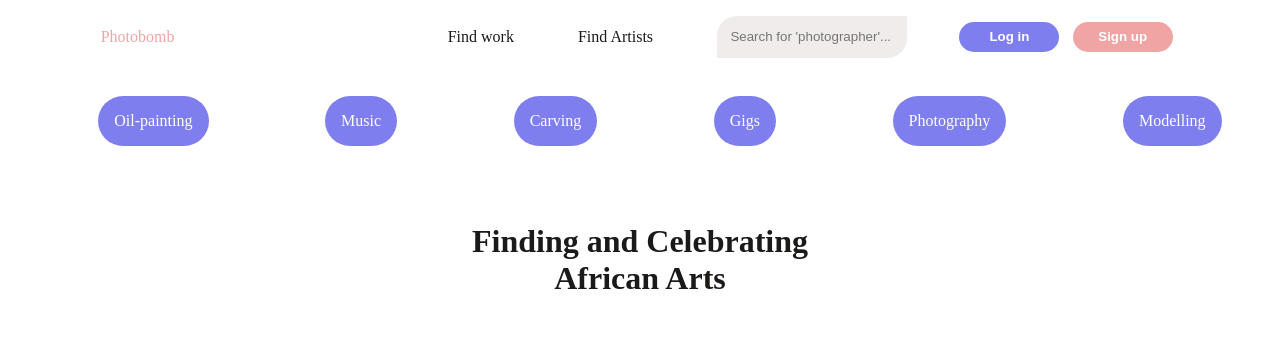
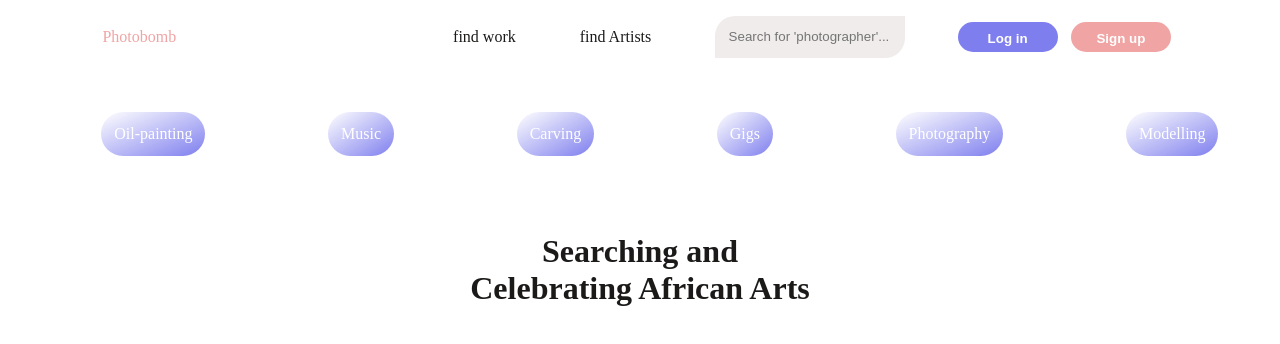
Before and after one commit to Olanrewajuemmanuel/photobomb, a React app: page / in a window 1280 px wide. Shown: the top 344 px of the page. Built offline with nearby package versions, Linux system fonts and the light colour scheme; the HTML template or start-up script is replaced by a standard one.

Commit message:
design done functionality next

```diff
--- a/src/components/Body.js
+++ b/src/components/Body.js
@@ -15,7 +15,7 @@ function Body({ categories }) {
         </div>
       </div>
       <div className="photobomb__header">
-        <h1>Finding and Celebrating African Arts</h1>
+        <h1>Searching and Celebrating African Arts</h1>
       </div>
     </div>
   );
--- a/src/components/Navbar.jsx
+++ b/src/components/Navbar.jsx
@@ -9,10 +9,10 @@ function Navbar() {
         </a>
         <ul className="nav__items">
           <li>
-            <a href="#">Find work</a>
+            <a href="#">find work</a>
           </li>
           <li>
-            <a href="#">Find Artists</a>
+            <a href="#">find Artists</a>
           </li>
           <li>
             <form>
--- a/src/styles/_body.scss
+++ b/src/styles/_body.scss
@@ -14,11 +14,13 @@
             align-items: center;
             li {
                 list-style: none;
-                background-color: global.$background_2;
                 cursor: pointer;
                 color: white;
-                padding: 1.0em;
+                font-style: normal;
+                padding: .8em;
                 border-radius: 50px;
+                background: linear-gradient(to bottom right, #fff,  global.$background_2);
+                border: none;
             }
         }
     }
--- a/src/styles/_navbar.scss
+++ b/src/styles/_navbar.scss
@@ -2,7 +2,7 @@
 
 .photobomb__navbar {
     width: 100%;
-    height: 10vh;
+    height: 12vh;
 }
 nav {
     display: flex;
@@ -45,7 +45,7 @@ nav {
             outline: 0;
             border: 0;
             border-radius: 50px;
-            padding: .5em;
+            padding: .7em;
             width: 100px;
             height: 30px;
             color: white;
```
